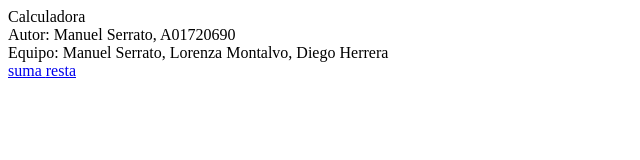
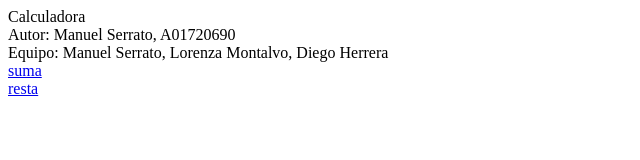
Before and after one commit to manuserrato/manuserrato.github.io, a plain HTML site: page index.html in a window 1280 px wide. Shown: the full height of the page, 0-640 px from the left. Drawn offline with Linux system fonts and the light colour scheme.

Commit message:
Update index.html

```diff
--- a/index.html
+++ b/index.html
@@ -3,5 +3,5 @@ Calculadora <br>
 Autor: Manuel Serrato, A01720690 <br>
 Equipo: Manuel Serrato, Lorenza Montalvo, Diego Herrera <br>
 
-<a href="suma.html"> suma </a>
+<a href="suma.html"> suma </a> <br>
 <a href="resta.html"> resta </a>
```
